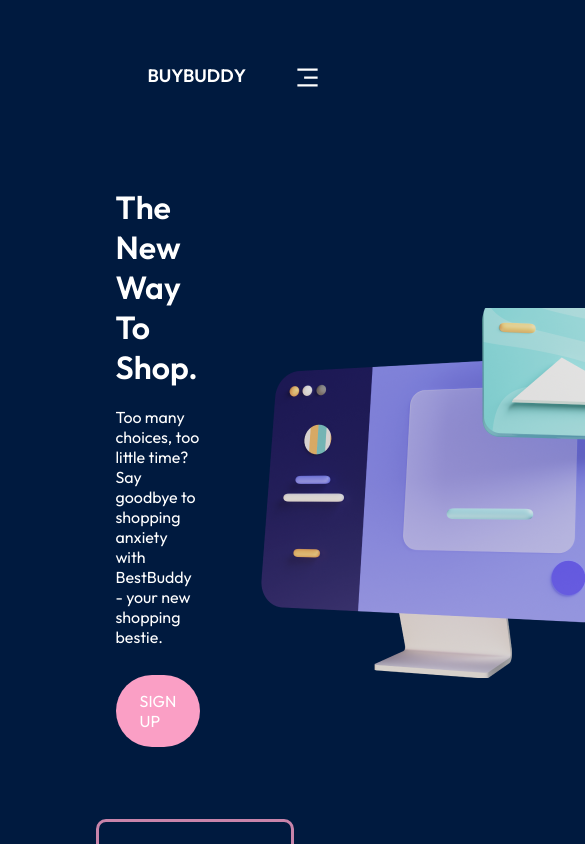
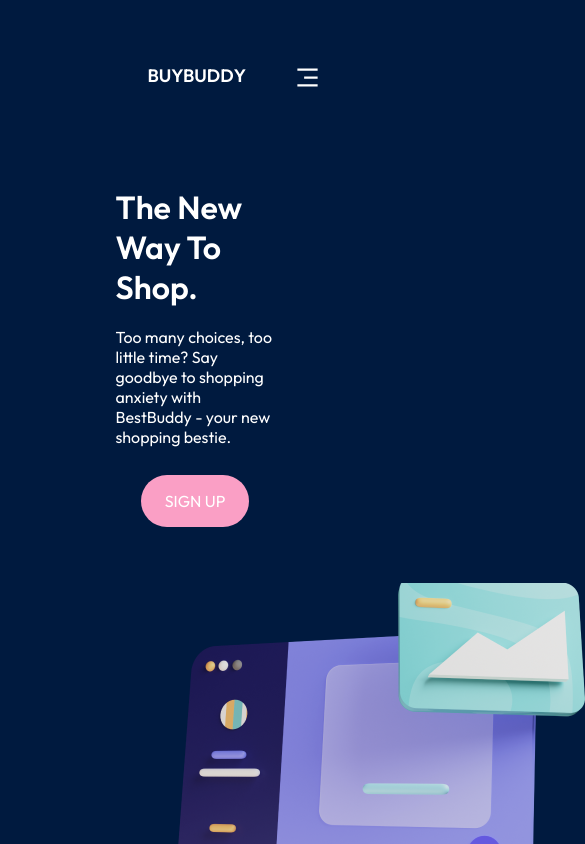
Before and after one commit to SheCodesAus/django_unchained_group_2023_frontend, a React (Vite) app in the folder buybuddy/: page / in a window 390 px wide. Shown: the top 844 px of the page, 585 px wide, since content can reach past the window. Built offline with nearby package versions, Linux system fonts and the light colour scheme.

Commit message:
homepage
made it responsive

```diff
--- a/buybuddy/src/pages/Homepage/Homepage.css
+++ b/buybuddy/src/pages/Homepage/Homepage.css
@@ -80,6 +80,12 @@
 }
 
 @media screen and (max-width: 800px) {
+  .split {
+    display: flex;
+    justify-content: space-between;
+    align-items: center;
+}
+
   .buybuddy__navbar {
       padding: 2rem;
   }
@@ -88,9 +94,24 @@
     display: flex;
     flex-direction: column;
   }
+
+  .hero-left {
+    justify-content: space-around;
+    }
+
+  .hero-right {
+    justify-content: space-around;
+  }
 }
 
 @media screen and (max-width: 700px) {
+  .split {
+    display: flex;
+    justify-content: space-between;
+    flex-direction: column;
+    align-items: center;
+  }
+
     .buybuddy__navbar {
         padding: 2rem;
     }
@@ -99,9 +120,24 @@
       display: flex;
       flex-direction: column;
     }
+
+    .hero-left {
+      justify-content: space-around;
+      }
+
+    .hero-right {
+      justify-content: space-around;
+    }
 }
 
 @media screen and (max-width: 550px) {
+  .split {
+    display: flex;
+    flex-direction: column;
+    justify-content: space-between;
+    align-items: center;
+  }
+
   .buybuddy__navbar {
     padding: 2rem;
   }
@@ -110,4 +146,17 @@
     display: flex;
     flex-direction: column;
   }
+
+  .hero-left {
+    justify-content: space-around;
     }
+
+  .hero-right {
+    justify-content: space-around;
+  }
+
+  .img {
+    justify-content: space-around;
+  }
+
+}
```
Lines whose indentation alone changed are shown as unchanged.
